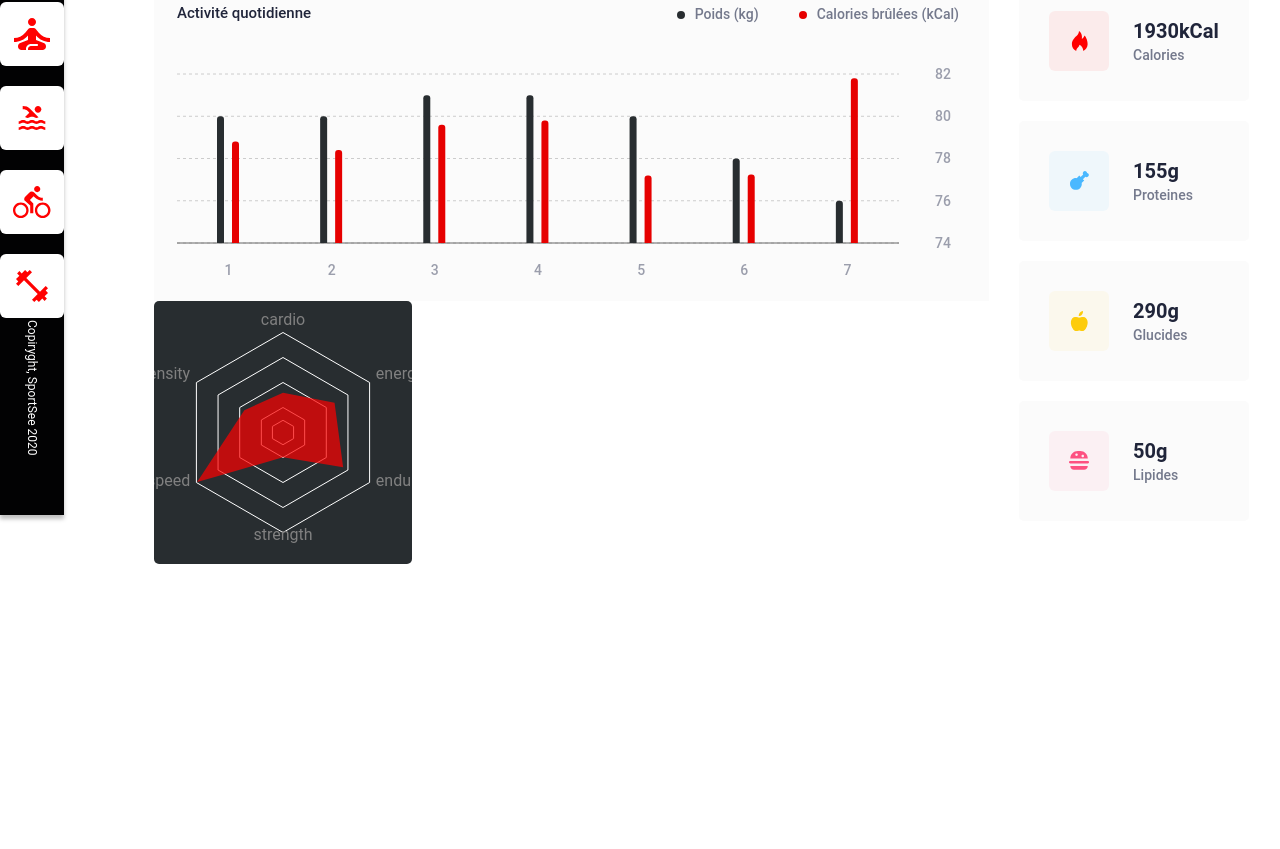
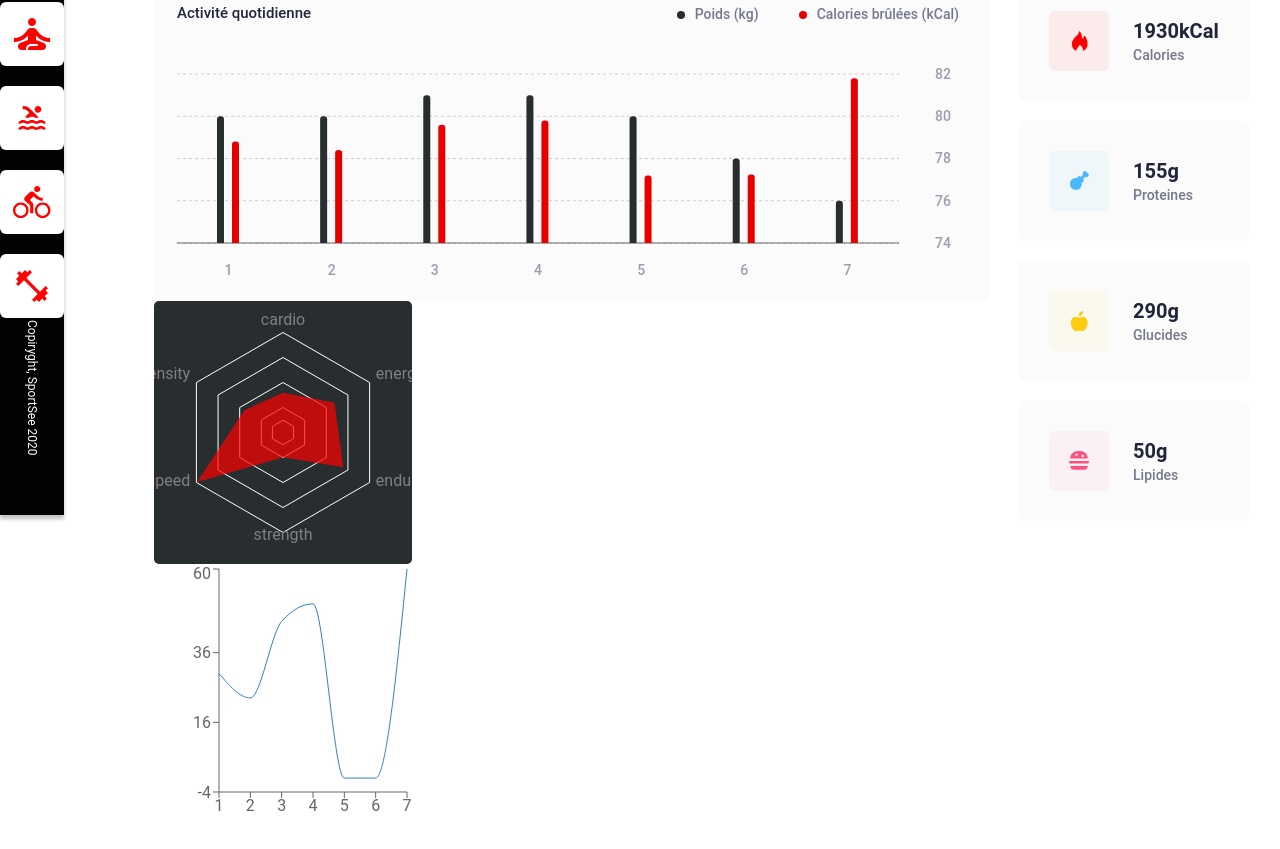
Before and after one commit to flafonso/OC_P12_SportSee, a React (Vite) app: page / in a window 1280 px wide. Shown: the part 285-1134 px from the top of the page. Before the commit the page ends 939 px from the top, so only its background shows below. Built offline with nearby package versions, Linux system fonts and the light colour scheme.

Commit message:
Adding the AverageSessionChart base with data and a bit of css

```diff
--- a/src/components/graphs/AverageSessionChart.tsx
+++ b/src/components/graphs/AverageSessionChart.tsx
@@ -1,6 +1,23 @@
-function AverageSessionChart({ data }: {data: any}) {
+import {
+  LineChart,
+  XAxis,
+  YAxis,
+  Tooltip,
+  Line,
+  // TooltipProps,
+} from "recharts";
+
+function AverageSessionChart({ data }: { data: any }) {
+  console.log(data);
   return (
-    <div className="average-session-chart"></div>
+    <div className="average-session-chart">
+      <LineChart width={258} height={263} data={data}>
+        <XAxis dataKey="day" />
+        <YAxis dataKey="sessionLength" hide={false} domain={[-4, "dataMax"]} />
+        <Line type="monotone" dataKey="sessionLength" dot={false} />
+        <Tooltip />
+      </LineChart>
+    </div>
   );
 }
 
--- a/src/main.scss
+++ b/src/main.scss
@@ -9,3 +9,4 @@
 @import "./sassStyles/components/nutriment-info.scss";
 @import "./sassStyles/components/daily-activity-chart.scss";
 @import "./sassStyles/components/performance-by-activity.scss";
+@import "./sassStyles/components/average-session-chart.scss";
--- /dev/null
+++ b/src/sassStyles/components/average-session-chart.scss
@@ -0,0 +1,6 @@
+@import "../variables";
+
+.average-session-chart {
+  width: 258px;
+  height: 263px;
+}
```
